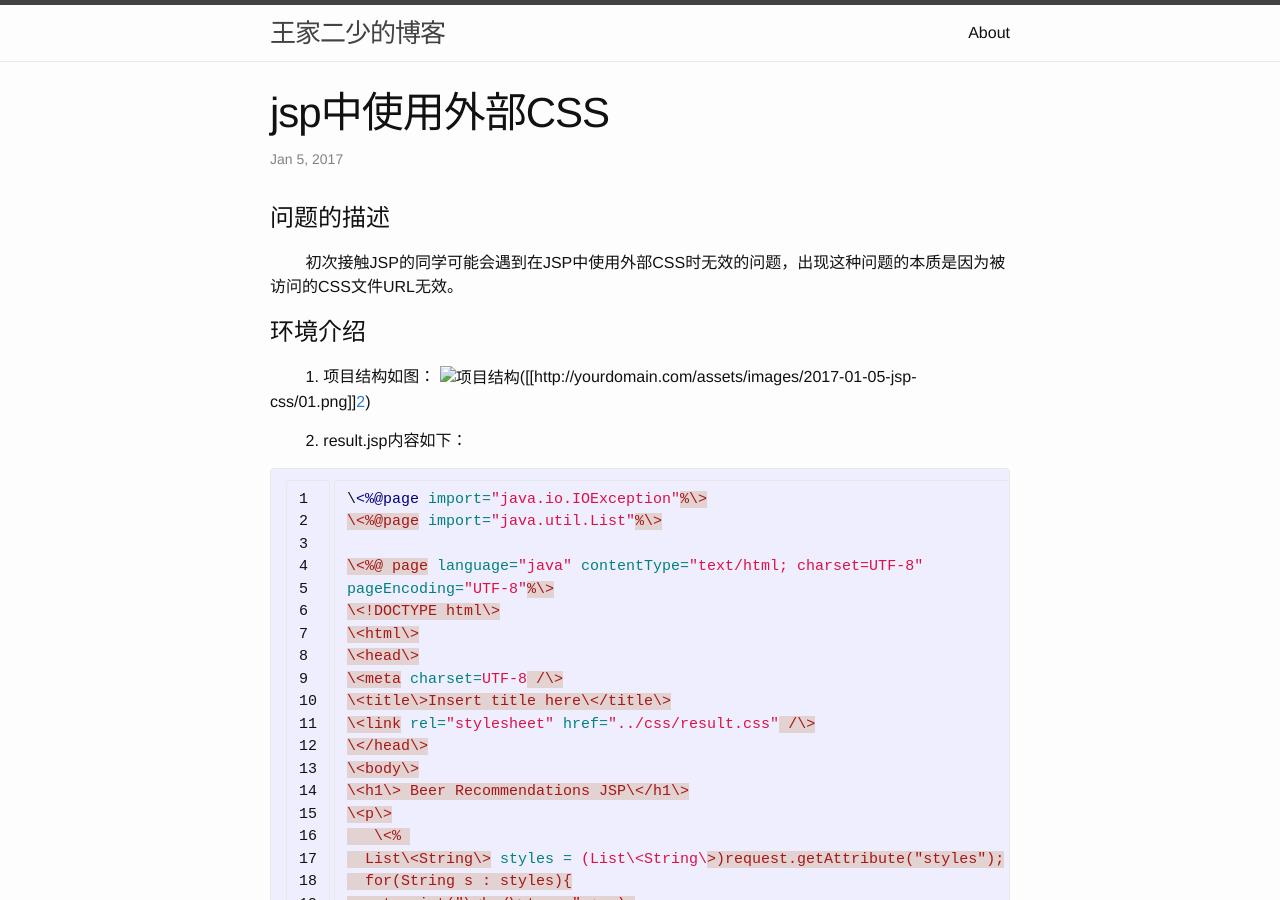
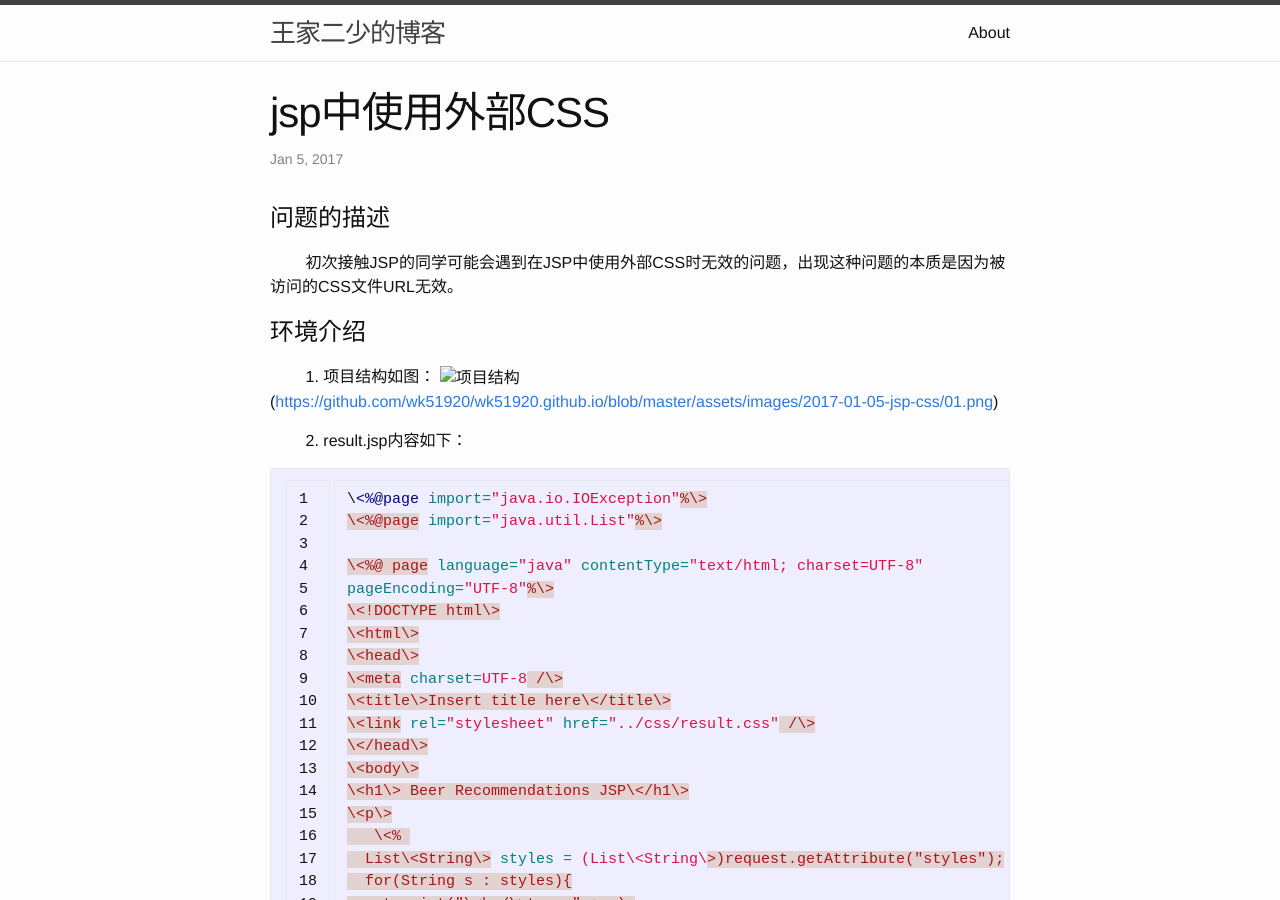
Before and after one commit to wk51920/wk51920.github.io, a Jekyll site: the page built from _posts/2017-01-05-jsp-css.md, in a window 1280 px wide and 900 px high. Built offline with Jekyll 4.4.1, drawn with Linux system fonts in a browser that asks for light colours; part of the change alters nothing that is shown.

Commit message:
sixth fix the image

```diff
--- a/_posts/2017-01-05-jsp-css.md
+++ b/_posts/2017-01-05-jsp-css.md
@@ -10,7 +10,7 @@ date: 2017/01/05
 # 环境介绍
 
 &nbsp;&nbsp;&nbsp;&nbsp;&nbsp;&nbsp;&nbsp; 1. 项目结构如图：
-![项目结构]()([\[{{ site.url }}/assets/images/2017-01-05-jsp-css/01.png]][2])
+![项目结构]()([https://github.com/wk51920/wk51920.github.io/blob/master/assets/images/2017-01-05-jsp-css/01.png][2])
 
 &nbsp;&nbsp;&nbsp;&nbsp;&nbsp;&nbsp;&nbsp; 2.  result.jsp内容如下：
 
```
